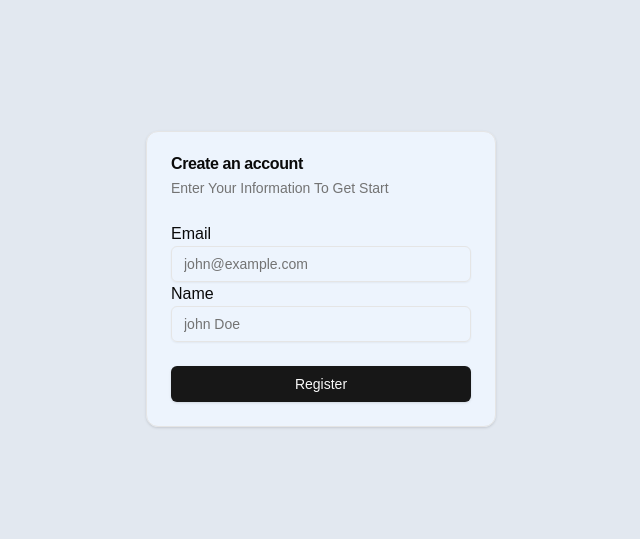
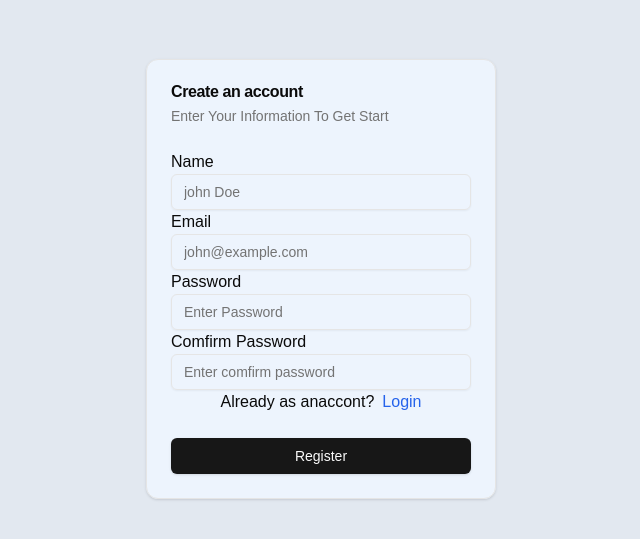
Before and after one commit to prasa857/-my-first-project-evo-new, a Next.js app: page /register in a window 1280 px wide. Shown: the part 121-660 px from the top of the page, without its empty margins (319-959 px from the left). Built offline with nearby package versions, Linux system fonts and the light colour scheme.

Commit message:
Complete register form

```diff
--- a/app/register/register-form.jsx
+++ b/app/register/register-form.jsx
@@ -1,6 +1,7 @@
 "use client";
 //keep this as the client component  (funtional component)
 import { Button } from "@/components/ui/button";
+import Link from "next/link";
 import {
   Card,
   CardContent,
@@ -25,12 +26,34 @@ export default function RegisterForm() {
             {" "}
             <div className="flex flex-col space y-1.5 ">
               <div className="flex flex-col space-1.5 ">
+                <Label htmlFor="name">Name</Label>
+                <Input id="name" name="name " placeholder="john Doe" />
+              </div>
+              <div className="flex flex-col space-1.5 ">
                 <Label htmlFor="email">Email</Label>
                 <Input id="email" name="email" placeholder="john@example.com" />
               </div>
               <div className="flex flex-col space-1.5 ">
-                <Label htmlFor="name">Name</Label>
-                <Input id="name" name="name " placeholder="john Doe" />
+                <Label htmlFor="password">Password</Label>
+                <Input
+                  id="password"
+                  name="password"
+                  placeholder="Enter Password"
+                />
+              </div>
+              <div className="flex flex-col space-1.5 ">
+                <Label htmlFor="comfirm password">Comfirm Password</Label>
+                <Input
+                  id="comfirm password"
+                  name="comfirm password"
+                  placeholder="Enter comfirm password"
+                />
+              </div>
+              <div className="flex justify-center gap-2 text-xm">
+                Already as anaccont?
+                <Link href="/login" className="text-blue-600 hover:underline">
+                  Login
+                </Link>
               </div>
             </div>
           </CardContent>
```
